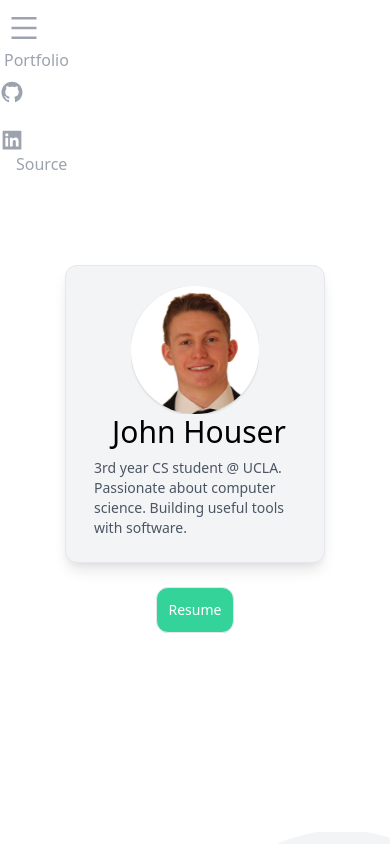
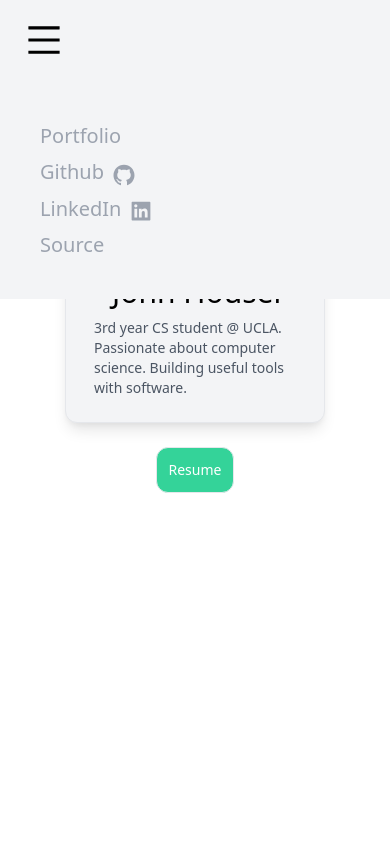
Before and after one commit to houserjohn/houserjohn.com, a Next.js app: page / in a window 390 px wide. Both pictures are taken after a click on the icon 24 px from the left and 28 px from the top of the page. Shown: the top 844 px of the page. Built offline with nearby package versions, Linux system fonts and the light colour scheme.

Commit message:
fully responsive design

```diff
--- a/components/Button.tsx
+++ b/components/Button.tsx
@@ -1,6 +1,6 @@
 function Button() {
     return (
-        <button className="p-3 border justify-center rounded-xl inline-block mt-6 text-center text-white text-sm bg-green-400 hover:bg-gray-400 hover:shadow font-medium">
+        <button onClick={()=>console.log("Hello")} className="p-3 border justify-center rounded-xl inline-block mt-6 text-center text-white text-sm bg-green-400 hover:bg-gray-400 hover:shadow font-medium">
             Resume
         </button>
     );
--- a/components/Hotbar.tsx
+++ b/components/Hotbar.tsx
@@ -1,13 +1,11 @@
 import Link from 'next/link';
-import { AiFillGithub, AiFillLinkedin, AiOutlineMenu } from 'react-icons/ai';
-
+import { AiFillGithub, AiFillLinkedin } from 'react-icons/ai';
 
 function Hotbar() {
     return (
-        <div className="absolute w-full bg-white sm:top-0 z-50">
+        <div className="hidden sm:block absolute w-full bg-white sm:top-0 z-20">
             <div className="sm:w-6/12 sm:flex py-2 m-auto">
                 <div className="sm:flex w-1/2">
-                    <AiOutlineMenu size="2rem" className="my-auto text-gray-400 mt-5 mx-2 hover:text-black cursor-pointer sm:hidden"/>
                     <Link href="/">
                         <div className="p-1 font-medium text-gray-400 cursor-pointer hover:text-black">Portfolio</div>
                     </Link>
--- a/components/Portfolio.tsx
+++ b/components/Portfolio.tsx
@@ -7,14 +7,16 @@ import Wave from './Wave';
 import Header from './Header';
 import Contact from './Contact';
 import TableOfContents from './TableOfContents';
+import Waffle from './Waffle';
 
 function Portfolio() {
     return (
         <div>
             <TableOfContents/>
             <Hotbar/>
-            <div className="h-screen ">
-                <div className="h-2/6 -mt-4"></div>
+            <Waffle/>
+            <div className="h-screen mb-4 ">
+                <div className="h-1/6 sm:h-2/6 -mt-4"></div>
                 <AboutMeCard/>
                 <div className="text-center">
                     <Button/>
@@ -30,7 +32,7 @@ function Portfolio() {
                 </div>
             </div>
             <Wave inverted={true}/>
-            <div className="w-8/12 m-auto pb-20 pt-10">
+            <div className="w-8/12 m-auto pb-20 pt-20">
                 <Header id="contact">Contact</Header>
                 <Contact/>
             </div>
--- a/components/ProjectCard.tsx
+++ b/components/ProjectCard.tsx
@@ -18,9 +18,9 @@ interface project_card_interface {
 function ProjectCard(props: project_card_interface) {
     return (
         <div>
-            <div className="bg-white w-96 rounded-xl shadow-lg">
+            <div className="bg-white max-w-sm rounded-xl shadow-lg">
                 <div className="">
-                    <div className="block bg-gray-200 rounded-t-xl w-96">
+                    <div className="block bg-gray-200 rounded-t-xl max-w-sm">
                         <Image src={props.img_src} width="400" height="200" layout="responsive" alt={props.img_alt} className="rounded-t-xl"/>
                     </div>
                     <div className="border rounded-b-xl px-4">
--- a/components/TableOfContents.tsx
+++ b/components/TableOfContents.tsx
@@ -99,7 +99,7 @@ interface child_interface {
 }
 
 const Headings = ({ headings, activeId } : { headings: any, activeId: string|undefined}) => (
-  <ul className="flex flex-col invisible md:visible">
+  <ul className="flex flex-col ">
     {headings.map((heading: heading_interface) => (
       <li className="" key={heading.id}>
         <div className="inline-block w-auto rounded-full">
@@ -153,7 +153,7 @@ const TableOfContents = () => {
   useIntersectionObserver(setActiveId);
 
   return (
-    <nav className="fixed text-center h-screen w-2/12 z-50" aria-label="Table of contents">
+    <nav className="fixed text-center h-screen w-2/12 z-10 hidden sm:block" aria-label="Table of contents">
       <div className="h-1/3"></div>
       <Headings headings={nestedHeadings} activeId={activeId} />
     </nav>
--- /dev/null
+++ b/components/Waffle.tsx
@@ -0,0 +1,39 @@
+import { AiOutlineMenu, AiFillGithub, AiFillLinkedin } from 'react-icons/ai';
+import Link from 'next/link';
+import React, { useEffect, useState, useRef } from 'react';
+
+const Waffle = () => {
+    const [isNavMenuVisible, setNavMenuVisible] = useState(false);
+
+    const onWaffleClick = () => {
+        setNavMenuVisible(!isNavMenuVisible);
+    }
+
+    return (
+        <div className={(isNavMenuVisible ? "bg-gray-100 fixed " : "absolute ") + " z-40"}>
+            <div onClick={() => onWaffleClick()} className="inline-block w-auto p-4 z-40">
+                <AiOutlineMenu size="2.5rem" className={( isNavMenuVisible ? "text-black " : "text-gray-400 " )+"my-auto mt-5 mx-2 cursor-pointer sm:hidden"}/>
+            </div>
+            <div className={(isNavMenuVisible ? "" : "hidden ") + " bg-gray-100 z-50 w-screen py-10 pl-10"}>
+                <div className="flex flex-col gap-2">
+                    <Link href="/">
+                        <div className=" font-medium text-gray-400 cursor-pointer hover:text-black text-xl">Portfolio</div>
+                    </Link>
+                    <a href="https://github.com/houserjohn" className="my-auto">
+                        <div className="inline-block w-auto pr-2 m-auto text-gray-400 text-xl">Github</div>
+                        <AiFillGithub size="1.5rem" href="https://github.com/houserjohn" className="inline-block w-auto my-auto text-gray-400 hover:text-black" />
+                    </a>
+                    <a href="https://www.linkedin.com/in/houserjohn/" className="my-auto">
+                        <div className="inline-block w-auto pr-2 m-auto text-gray-400 text-xl">LinkedIn</div>
+                        <AiFillLinkedin size="1.5rem" className="inline-block w-auto my-auto text-gray-400 hover:text-black"/>
+                    </a>
+                    <a href="https://github.com/houserjohn/houserjohn.com" className="my-auto text-xl text-gray-400 cursor-pointer hover:text-black">
+                        Source
+                    </a>
+                </div>
+            </div>
+        </div>
+    );
+};
+
+export default Waffle;
```
